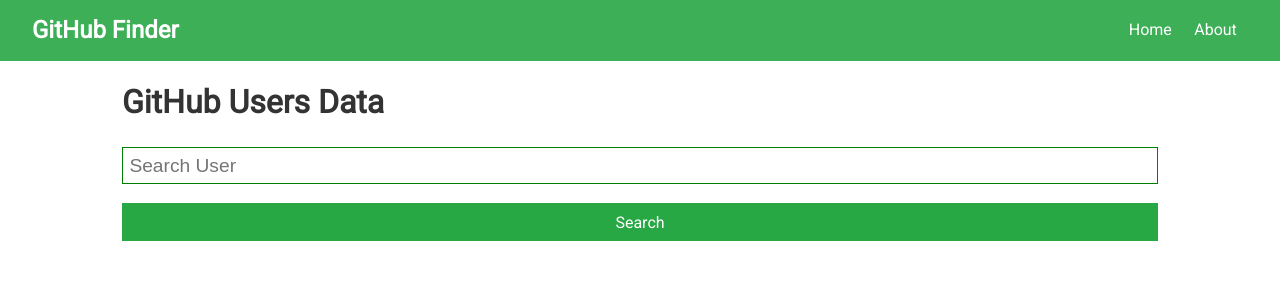
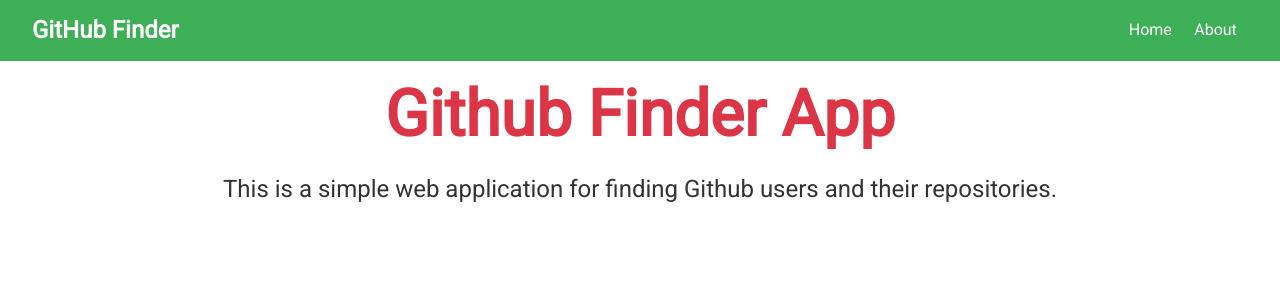
Before and after one commit to Bquyen0508/Midterm3, a React (Vite) app in the folder midterm3/: page /about in a window 1280 px wide. Shown: the top 300 px of the page. Built offline with nearby package versions, Linux system fonts and the light colour scheme.

Commit message:
Set up react route and create About and NotFound component

```diff
--- a/midterm3/package.json
+++ b/midterm3/package.json
@@ -12,7 +12,8 @@
   "dependencies": {
     "axios": "^1.7.0",
     "react": "^18.2.0",
-    "react-dom": "^18.2.0"
+    "react-dom": "^18.2.0",
+    "react-router-dom": "^5.2.0"
   },
   "devDependencies": {
     "@types/react": "^18.2.66",
--- a/midterm3/src/App.jsx
+++ b/midterm3/src/App.jsx
@@ -1,17 +1,22 @@
 import "./App.css";
 import Navbar from "./components/layouts/Navbar";
-// import axios from "axios";
-// import { useEffect, useState } from "react";
-// import Users from "./components/users/Users"
+import { Route, BrowserRouter as Router, Switch } from "react-router-dom";
 import Search from "./components/users/Search";
+import About from "./components/pages/About";
+import NotFound from "./components/pages/NotFound";
 const App = () => {
   return (
     <div className="App">
-      <Navbar />
-      <div className="container">
-        <h1>GitHub Users Data</h1>
-        <Search />
-      </div>
+      <Router>
+        <Navbar />
+        <div className="container">
+          <Switch>
+            <Route exact path="/" component={Search} />
+            <Route exact path="/about" component={About} />
+            <Route path="/*" component={NotFound}></Route>
+          </Switch>
+        </div>
+      </Router>
     </div>
   );
 };
--- a/midterm3/src/components/layouts/Navbar.jsx
+++ b/midterm3/src/components/layouts/Navbar.jsx
@@ -1,5 +1,5 @@
-// /src/components/layout/Navbar.js
-// import React from "react";
+import { Link } from "react-router-dom";
+
 const Navbar = () => {
   return (
     <nav className="navbar bg-success">
@@ -8,8 +8,8 @@
       </h1>
       <ul>
         <li>
-          <a href="#>">Home</a>
-          <a href="#>">About</a>
+          <Link to="/">Home</Link>
+          <Link to="/about">About</Link>
         </li>
       </ul>
     </nav>
--- /dev/null
+++ b/midterm3/src/components/pages/About.jsx
@@ -0,0 +1,17 @@
+// About.js
+
+const About = () => {
+return (
+    <div className="all-center">
+        <div className="textclass">
+            <h1 className="x-large text-primary">Github Finder App</h1>
+            <p className="lead">
+            This is a simple web application for finding Github users and their
+            repositories.
+            </p>
+        </div>
+    </div>
+);
+
+};
+export default About;
--- /dev/null
+++ b/midterm3/src/components/pages/NotFound.jsx
@@ -0,0 +1,13 @@
+// NotFound.js
+
+const NotFound = () => {
+  return (
+    <div className="all-center">
+      <h1 className="x-large text-danger">404 - Page Not Found</h1>
+      <p className="lead">
+        Sorry, the page you are looking for does not exist.
+      </p>
+    </div>
+  );
+};
+export default NotFound;
```
Also changed, not shown: 1 other file (tests, documents, lock files or other folders).
